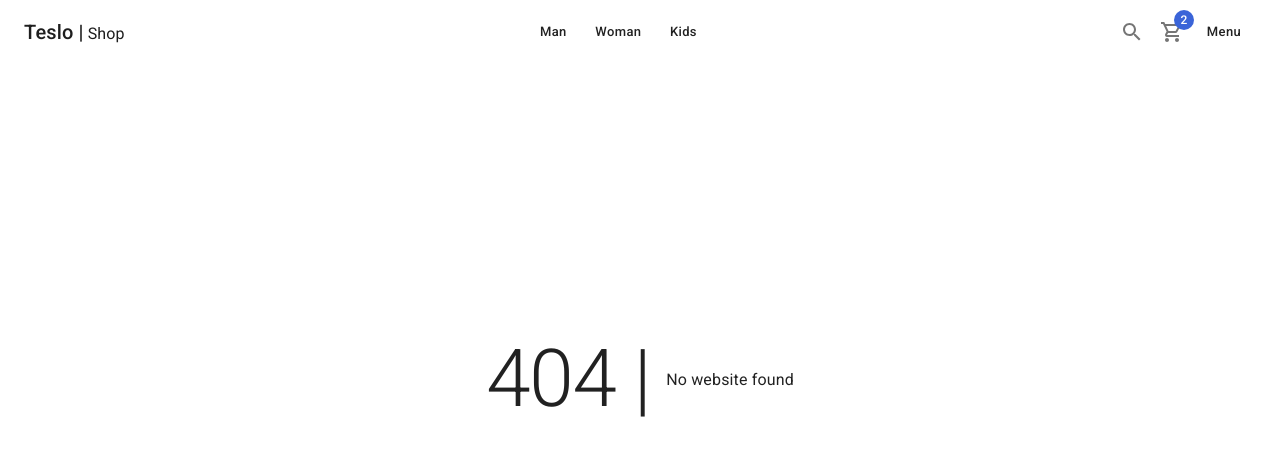
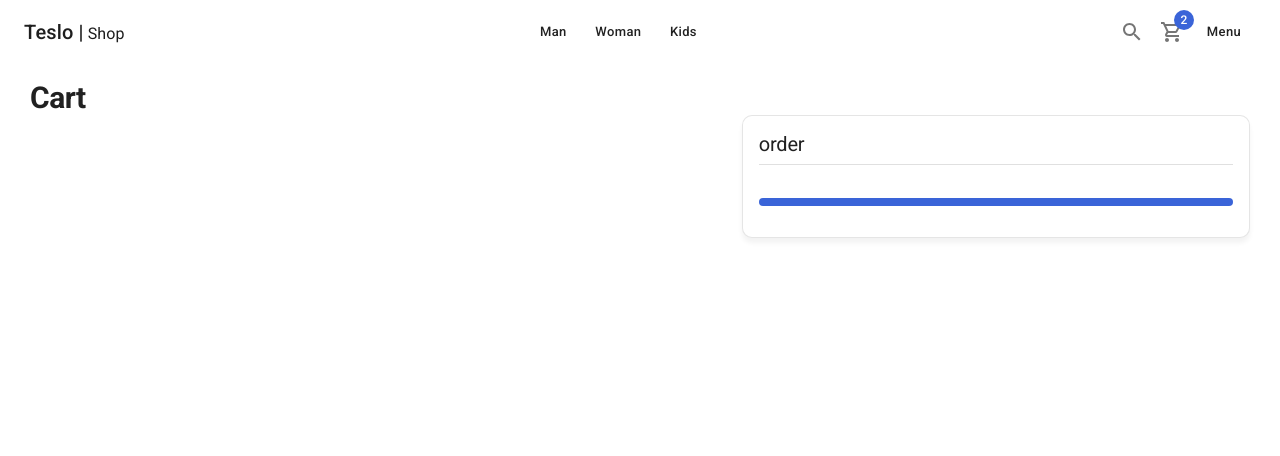
Before and after one commit to galeonn321/Teslo-Website, a Next.js app: page /cart in a window 1280 px wide. Before the commit this address had no page. Shown: the top 456 px of the page. Built offline with nearby package versions, Linux system fonts and the light colour scheme.

Commit message:
added dynamic data from products

```diff
--- /dev/null
+++ b/components/cart/CartList.tsx
@@ -0,0 +1,18 @@
+import { Typography } from "@mui/material";
+import { initialData } from "../../database/products";
+
+const productsInCart = [
+  initialData.products[0],
+  initialData.products[1],
+  initialData.products[2],
+];
+
+export const CartList = () => {
+  return (
+    <>
+      {productsInCart.map(product => {
+        <Typography key={product.slug}>{product.slug}</Typography>;
+      })}
+    </>
+  );
+};
--- /dev/null
+++ b/components/cart/index.ts
@@ -0,0 +1 @@
+export * from './CartList'
--- a/components/products/index.ts
+++ b/components/products/index.ts
@@ -1,3 +1,4 @@
 export * from './ProductCard'
 export * from './ProductList'
 export * from './ProductSlideshow'
+export * from './SizeSelector'
--- /dev/null
+++ b/pages/cart/index.tsx
@@ -0,0 +1,44 @@
+import {
+  Box,
+  Button,
+  Card,
+  CardContent,
+  Divider,
+  Grid,
+  Typography,
+} from "@mui/material";
+import { CartList } from "../../components/cart";
+import { ShopLayout } from "../../components/layouts";
+
+const index = () => {
+  return (
+    <ShopLayout title={"Cart - 3"} pageDescription={"Shopping cart"}>
+      <Typography variant="h1" component="h1">
+        Cart
+      </Typography>
+      <Grid container>
+        <Grid item xs={12} sm={7}>
+            <CartList/>
+        </Grid>
+        <Grid item xs={12} sm={5}>
+          <Card className="summary-card">
+            <CardContent>
+              <Typography variant="h2">order</Typography>
+              <Divider sx={{ my: 1 }} />
+
+              <Box sx={{ mt: 3 }}>
+                <Button
+                  color="secondary"
+                  className="circular-btn"
+                  fullWidth
+                ></Button>
+              </Box>
+            </CardContent>
+          </Card>
+        </Grid>
+      </Grid>
+    </ShopLayout>
+  );
+};
+
+export default index;
```
Also changed, not shown: components/products/SizeSelector.tsx (+19 -7 lines), interfaces/products.ts (+4 -4 lines), pages/cart/empty.tsx (added, +32 -0 lines), pages/product/slug.tsx (+13 -8 lines).
